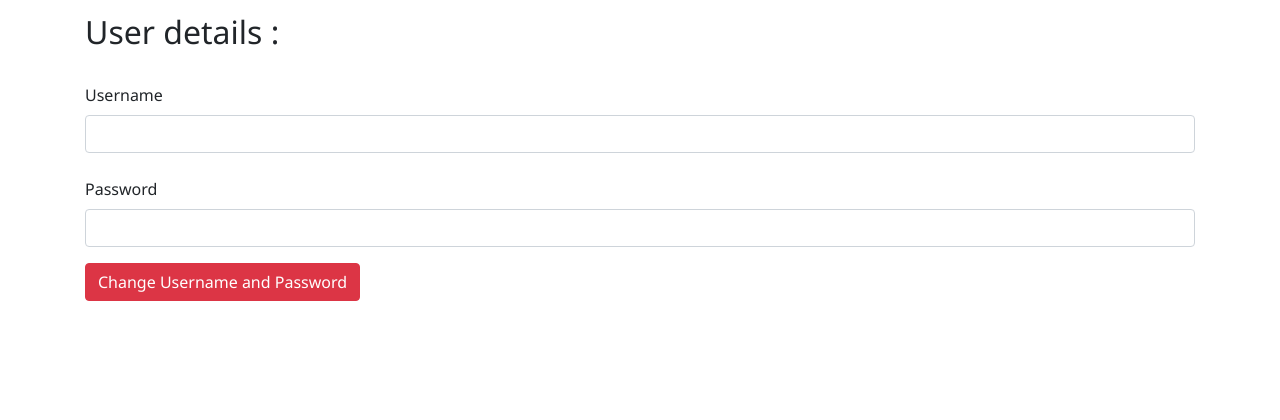
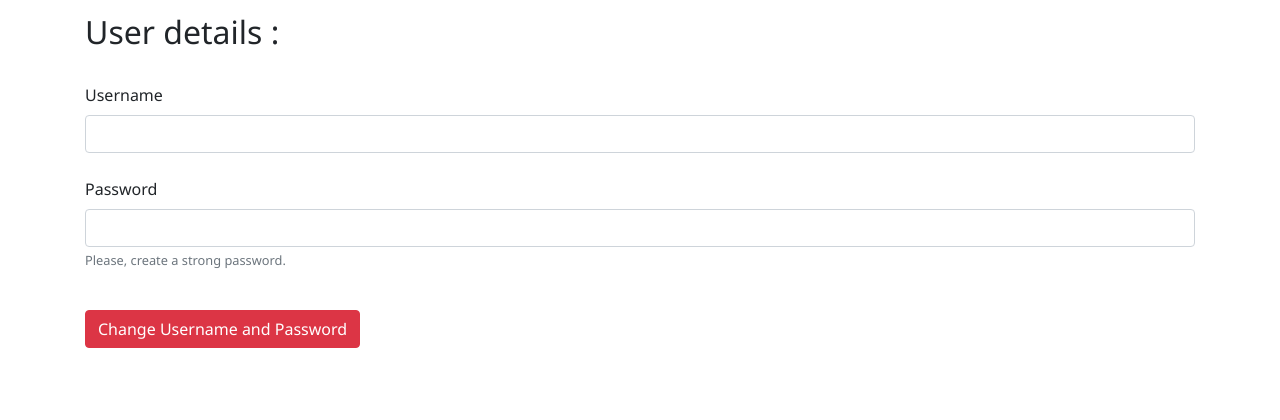
Before and after one commit to GStaehler/Iguane-CMS, a PHP site: template view/admin.php in a window 1280 px wide. Shown: the part 2196-2616 px from the top of the page. Before the commit the page ends 2497 px from the top, so only its background shows below. Run offline with PHP 8.4, Linux system fonts and the light colour scheme; the template is opened without the code that fills it, so the values that code supplies are empty; data comes from the database, SQL or seed files in the repository.

Commit message:
ideas for password

```diff
--- a/view/admin.php
+++ b/view/admin.php
@@ -228,6 +228,7 @@ require("model/database.php");
                 <br>
                 <label for="Password">Password</label>
                 <input type="text" class="form-control" id="Password" rows="3" name="password" value="">
+                <small class="form-text text-muted">Please, create a strong password.</small><br>
             </div>
             <input type="submit" class="btn btn-danger" name="changeUsernamePassword" value="Change Username and Password">
             <br style="margin-bottom: 200px;">
```
